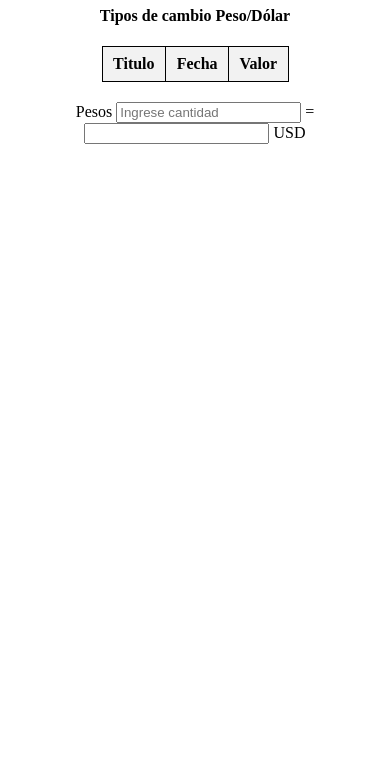
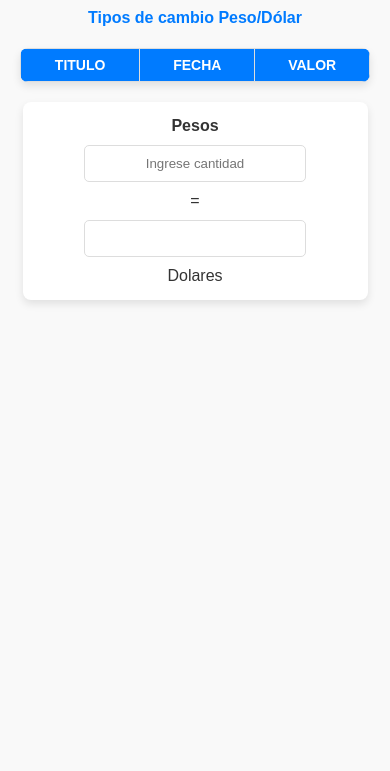
Before and after one commit to IsraelMontiel04/ConverterMexicanPesosDollars, a plain HTML site: page index.html in a window 390 px wide. Shown: the part 73-844 px from the top of the page. Drawn offline with Linux system fonts and the light colour scheme; no server answers.

Commit message:
version 2

```diff
--- a/index.html
+++ b/index.html
@@ -7,7 +7,7 @@
     <link rel="stylesheet" href="styles/style.css">
 </head>
 <body>
-    <h1>Conversor Dolares - Pesos</h1>
+    <h1>Conversor Pesos - Dolares</h1>
     <h4>Tipos de cambio Peso/Dólar</h4>
 
     <table id="data-table">
@@ -30,7 +30,7 @@
         <label for="pesos">Pesos</label>
         <input type="text" name="pesos" id="pesos" oninput="convertir(this.value)" placeholder="Ingrese cantidad">
         =
-        <input type="text" name="dolares" id="dolares" readonly> USD
+        <input type="text" name="dolares" id="dolares" readonly> Dolares
     </form>
 
     <script src="script/script.js"></script>
--- a/styles/style.css
+++ b/styles/style.css
@@ -1,18 +1,118 @@
-body{
+/* Estilos generales */
+body {
+    font-family: Arial, sans-serif;
+    background-color: #f9f9f9;
+    color: #333;
+    text-align: center;
+    margin: 0;
+    padding: 20px;
+}
+
+/* Encabezados */
+h1, h4 {
+    color: #007bff;
+}
+
+/* Contenedor para centrar la tabla */
+.table-container {
+    width: 100%;
+    overflow-x: auto;
+    display: flex;
+    justify-content: center;
+}
+
+/* Estilos para la tabla */
+table {
+    width: 90%;
+    max-width: 600px;
+    border-collapse: collapse;
+    margin: 20px auto;
+    background-color: #fff;
+    box-shadow: 0 4px 8px rgba(0, 0, 0, 0.1);
+    border-radius: 8px;
+    overflow: hidden;
+}
+
+th, td {
+    border: 1px solid #ddd;
+    padding: 12px;
     text-align: center;
 }
 
-table{
-    width: 50%;
-    border-collapse: collapse;
-    margin: 20px auto;
+th {
+    background-color: #007bff;
+    color: white;
+    text-transform: uppercase;
 }
 
-th, td{
-    border: 1px solid #000;
-    padding: 8px;
+tr:nth-child(even) {
+    background-color: #f2f2f2;
 }
 
-th{
-    background-color: #f2f2f2;
+/* Formulario */
+form {
+    background: #fff;
+    padding: 20px;
+    max-width: 400px;
+    margin: 20px auto;
+    box-shadow: 0 4px 8px rgba(0, 0, 0, 0.1);
+    border-radius: 8px;
+    display: flex;
+    flex-direction: column;
+    gap: 10px;
+    align-items: center;
 }
+
+/* Inputs del formulario */
+input[type="text"] {
+    padding: 10px;
+    border: 1px solid #ddd;
+    border-radius: 5px;
+    text-align: center;
+    width: 100%;
+    max-width: 200px;
+}
+
+/* Mejor espaciado para los labels */
+label {
+    font-weight: bold;
+}
+
+/* Diseño responsivo */
+@media (max-width: 768px) {
+    table {
+        width: 100%;
+    }
+
+    th, td {
+        padding: 10px;
+        font-size: 14px;
+    }
+
+    form {
+        width: 90%;
+        padding: 15px;
+    }
+
+    input[type="text"] {
+        width: 100%;
+    }
+}
+
+@media (max-width: 480px) {
+    h1 {
+        font-size: 22px;
+    }
+
+    h4 {
+        font-size: 16px;
+    }
+
+    table {
+        font-size: 12px;
+    }
+
+    th, td {
+        padding: 8px;
+    }
+}
```
